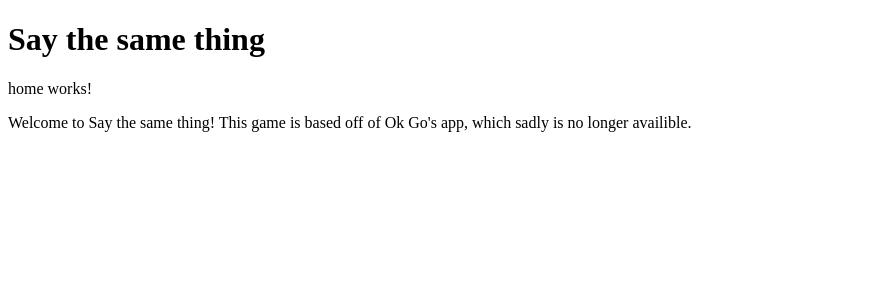
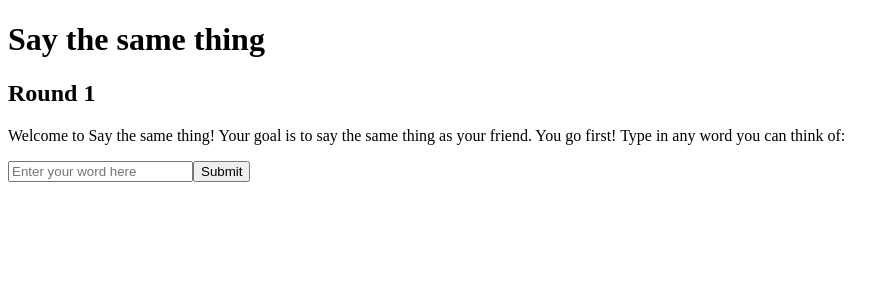
Before and after one commit to RyanMontville/same-word, an Angular app: page / in a window 1280 px wide. Shown: the top 300 px of the page, without its empty margins (0-896 px from the left). Built offline with nearby package versions, Linux system fonts and the light colour scheme.

Commit message:
got the game working

```diff
--- a/src/app/app.routes.ts
+++ b/src/app/app.routes.ts
@@ -1,6 +1,7 @@
 import { Routes } from '@angular/router';
 import { HomeComponent } from './home/home.component';
+import { HeaderComponent } from './header/header.component';
 
 export const routes: Routes = [
-    {path: '', component: HomeComponent},
+    {path: '', component: HomeComponent}
 ];
--- a/src/app/home/home.component.html
+++ b/src/app/home/home.component.html
@@ -1,5 +1,13 @@
-<p>home works!</p>
-@if (gameStart) {
-    <p>Welcome to Say the same thing! This game is based off of Ok Go's app, which sadly is no longer availible.</p>
+@if (!gameWon) {
+    <h2>Round {{round}}</h2>
+    <p>{{message}}</p>
+    <div class="inputGroup">
+        <input [(ngModel)]="newWord" type="text" placeholder="Enter your word here" class="wordTextBar"
+            (keydown.enter)="onSubmit()" />
+        <button (click)="onSubmit()">Submit</button>
+    </div>
 }
-<p>{{word}}</p>
+
+@if (gameWon) {
+    <p>Congratulations! you both managed to say {{newWord}} after {{round}} rounds!</p>
+}
--- a/src/app/home/home.component.ts
+++ b/src/app/home/home.component.ts
@@ -1,16 +1,24 @@
 import { Component, OnInit } from '@angular/core';
 import { ActivatedRoute, Router } from '@angular/router';
+import { FormsModule } from '@angular/forms';
+import { CommonModule } from '@angular/common';
 
 @Component({
   selector: 'app-home',
-  imports: [],
+  imports: [FormsModule, CommonModule],
   templateUrl: './home.component.html',
   styleUrl: './home.component.css'
 })
 export class HomeComponent implements OnInit {
+  round: number = 1;
+  lastWordOne: string | null = null;
+  lastWordTwo: string | null = null;
   word: string | null = null;
-  gameStart: boolean = true;
-  round: number = 1;
+  message: string = "";
+  guess: string = "";
+  newWord: string = "";
+  incorrect: boolean = false;
+  gameWon: boolean = false;
 
   constructor(
     private route: ActivatedRoute,
@@ -20,8 +28,8 @@ export class HomeComponent implements OnInit {
    ngOnInit() {
     let roundString = this.route.snapshot.queryParamMap.get('round');
     if (roundString) {
-      if (typeof roundString === 'number') {
-        this.round = roundString;
+      if (typeof +roundString === 'number') {
+        this.round = +roundString;
       } else {
         this.round = 1;
       }
@@ -31,15 +39,20 @@ export class HomeComponent implements OnInit {
     let wordString = this.route.snapshot.queryParamMap.get('word');
     if (wordString) {
       this.word = this.convertToString(wordString);
-      this.gameStart = false;
-    } else {
-      this.gameStart = true;
     }
-    if (this.word) {
-      this.convertToString(this.word);
-      this.gameStart = false;
-    } else {
-      this.gameStart = true;
+    let lastOne = this.route.snapshot.queryParamMap.get('lastOne');
+    let lastTwo = this.route.snapshot.queryParamMap.get('lastTwo');
+    if (lastOne) {
+      this.lastWordOne = lastOne;
+      this.lastWordTwo = lastTwo;
+      this.message = `Your friend didn't guess the same word as you. You now need to think of a word that links ${lastOne} and ${lastTwo}:`;
+    }
+    if (this.round == 1) {
+      if (!this.word) {
+        this.message = "Welcome to Say the same thing! Your goal is to say the same thing as your friend. You go first! Type in any word you can think of:";
+      } else {
+        this.message = "Your friend has sent a word. Now its your turn to type any word you can think of:";
+      }
     }
   }
 
@@ -51,4 +64,25 @@ export class HomeComponent implements OnInit {
     var decodedString = atob(base64);
     return decodedString;
   }
+
+  onSubmit() {
+    if (this.round === 1 && !this.word) {
+      let encodedWord = this.convertTo64(this.newWord);
+      let urlString = `ryanmontville.com/same-word?round=1&word=${encodedWord}`;
+      this.message = `Share this url with your friend to continue playing the game: ${urlString}`;
+    } else {
+      if (this.newWord.toLocaleLowerCase() === this.word?.toLocaleLowerCase() && this.incorrect === false) {
+        this.gameWon = true;
+      } else if (this.incorrect === false) {
+        this.incorrect = true;
+        this.message = `Sorry, you didn't say the same thing as your friend. You now need to think of a word that links ${this.word} and ${this.newWord}`;
+        this.guess = this.newWord;
+        this.round += 1;
+      } else {
+        let encodedWord = this.convertTo64(this.newWord);
+        let urlString = `ryanmontville.com/same-word?round=${this.round}&lastOne=${this.word}&lastTwo=${this.guess}&word=${encodedWord}`;
+        this.message = `Share this url with your friend to continue playing the game: ${urlString}`;
+      }
+    }
+  }
 }
--- a/src/index.html
+++ b/src/index.html
@@ -2,7 +2,7 @@
 <html lang="en">
 <head>
   <meta charset="utf-8">
-  <title>SayTheSameThing</title>
+  <title>Say The Same Thing</title>
   <base href="/">
   <meta name="viewport" content="width=device-width, initial-scale=1">
   <link rel="icon" type="image/x-icon" href="favicon.ico">
```
Also changed, not shown: 1 other file (tests, documents, lock files or other folders).
